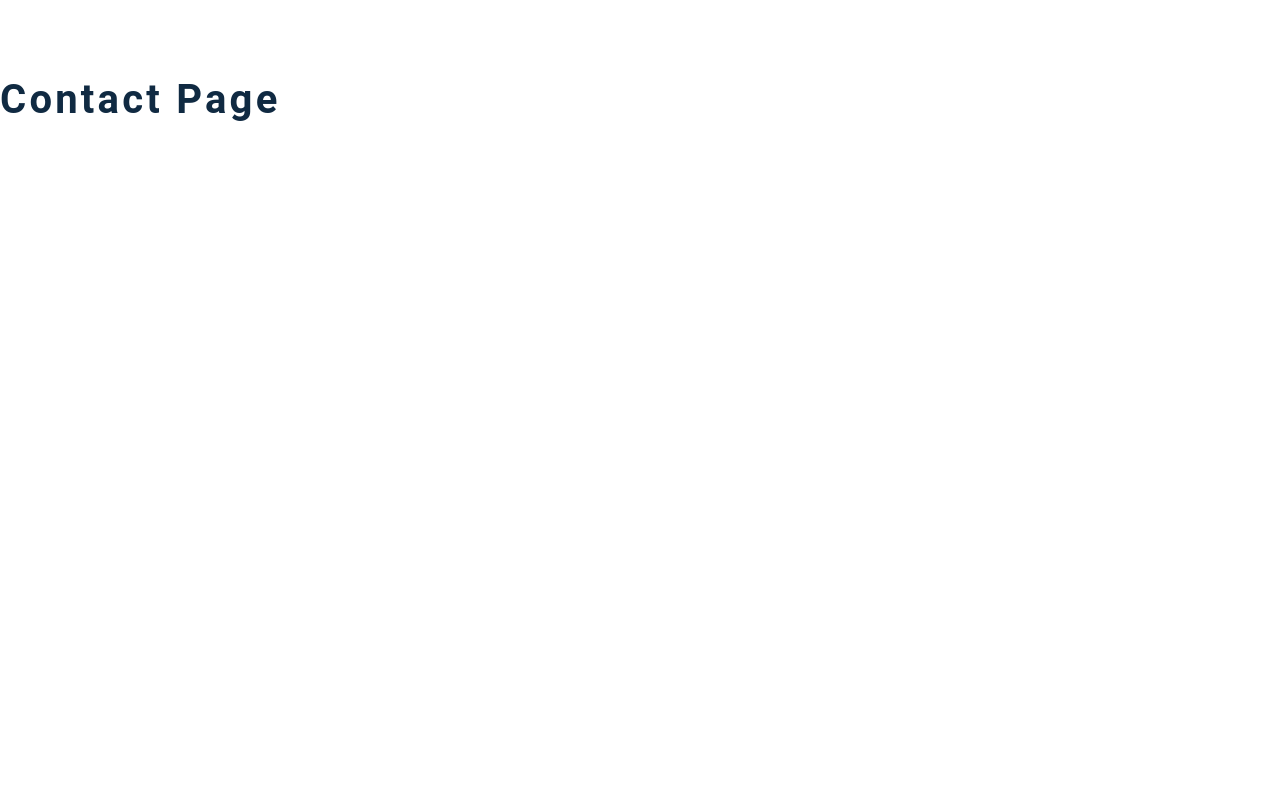
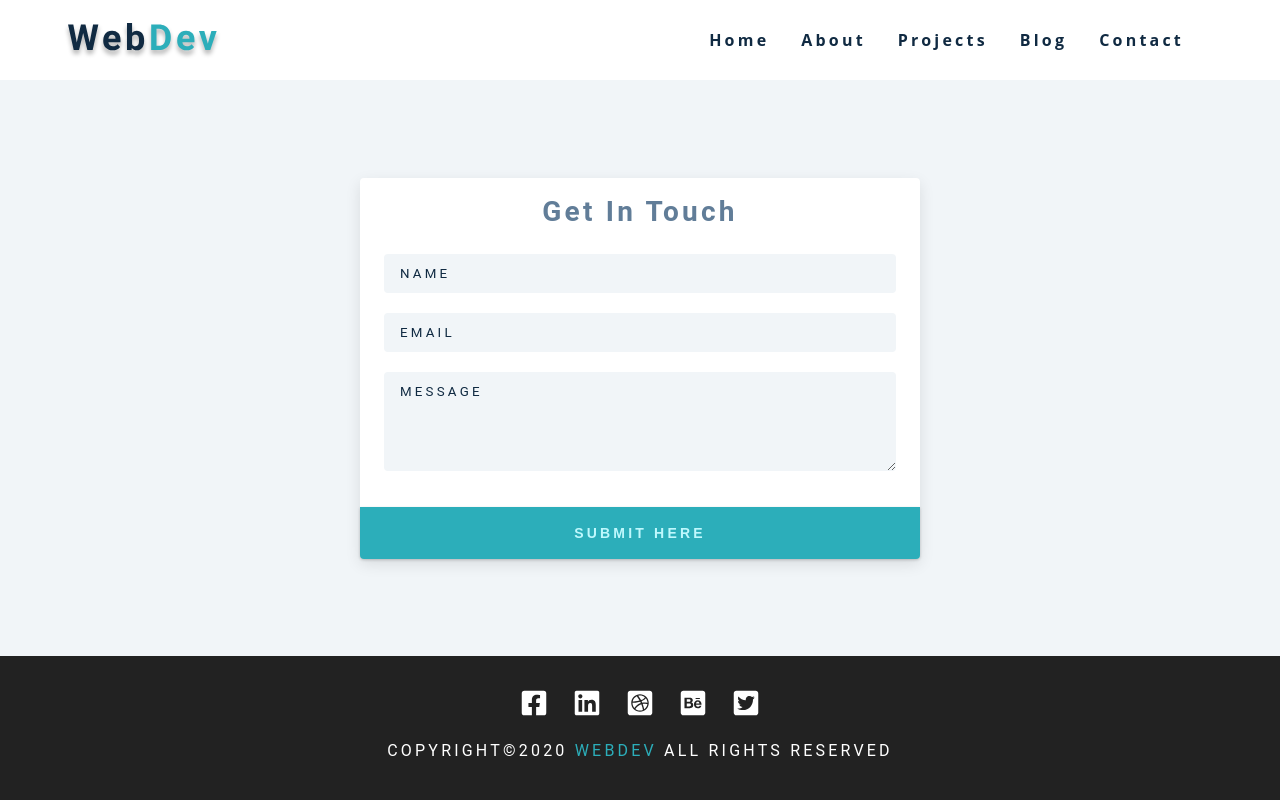
Before and after one commit to myardhs/portfolio, a Gatsby site: page /contact in a window 1280 px wide. Built offline with nearby package versions, Linux system fonts and the light colour scheme; Gatsby itself is replaced by a stand-in of ours.

Commit message:
create about content builder and its contents. take its query and render it at front end. add contact.js form using formspree.

```diff
--- a/src/pages/contact.js
+++ b/src/pages/contact.js
@@ -2,7 +2,40 @@
 import Layout from "../components/Layout"
 
 const contact = () => {
-  return <h2>contact page</h2>
+  return (
+    <Layout>
+      <section className="contact-page">
+        <article className="contact-form">
+          <h3>get in touch</h3>
+          <form action="https://formspree.io/f/mqkgenez" method="POST">
+            <div className="form-group">
+              <input
+                type="text"
+                name="name"
+                placeholder="name"
+                className="form-control"
+              />
+              <input
+                type="email"
+                placeholder="email"
+                name="email"
+                className="form-control"
+              />
+              <textarea
+                name="message"
+                rows="5"
+                placeholder="message"
+                className="form-control"
+              ></textarea>
+            </div>
+            <button type="submit" className="submit-btn btn">
+              submit here
+            </button>
+          </form>
+        </article>
+      </section>
+    </Layout>
+  )
 }
 
 export default contact
```
